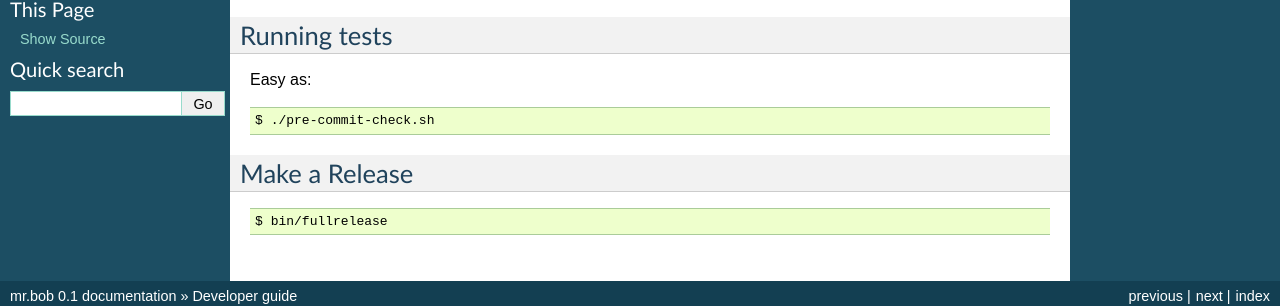
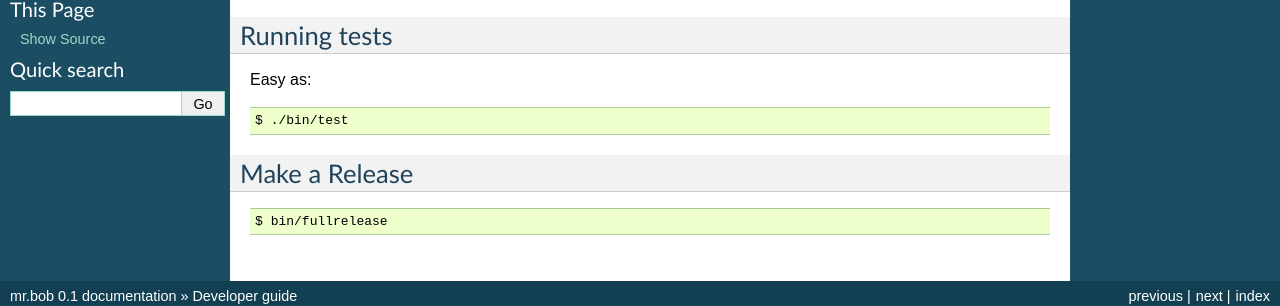
Before and after one commit to collective/mr.bob, a Sphinx documentation site: the page built from docs/source/developer.rst, in a window 1280 px wide. Shown: the part 273-579 px from the top of the page. Built offline with Sphinx 7.4.7, drawn with Linux system fonts in a browser that asks for light colours.

Commit message:
rename to be more accessible

```diff
--- a/docs/source/developer.rst
+++ b/docs/source/developer.rst
@@ -22,7 +22,7 @@ Running tests
 
 Easy as::
 
-    $ ./pre-commit-check.sh
+    $ ./bin/test
 
 
 Make a Release
```
Also changed, not shown: .travis.yml, 2 other files.
